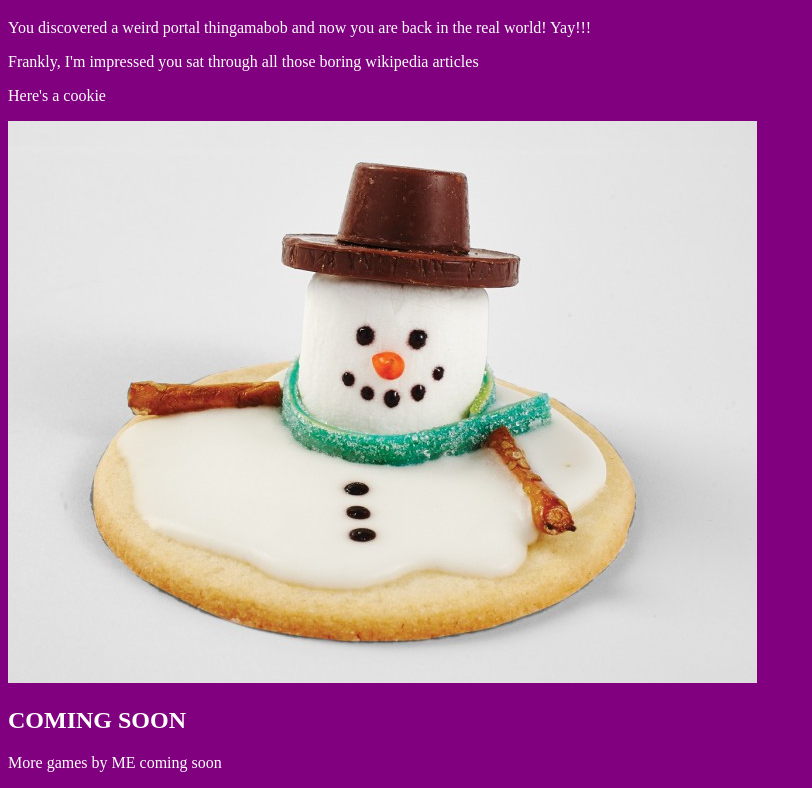
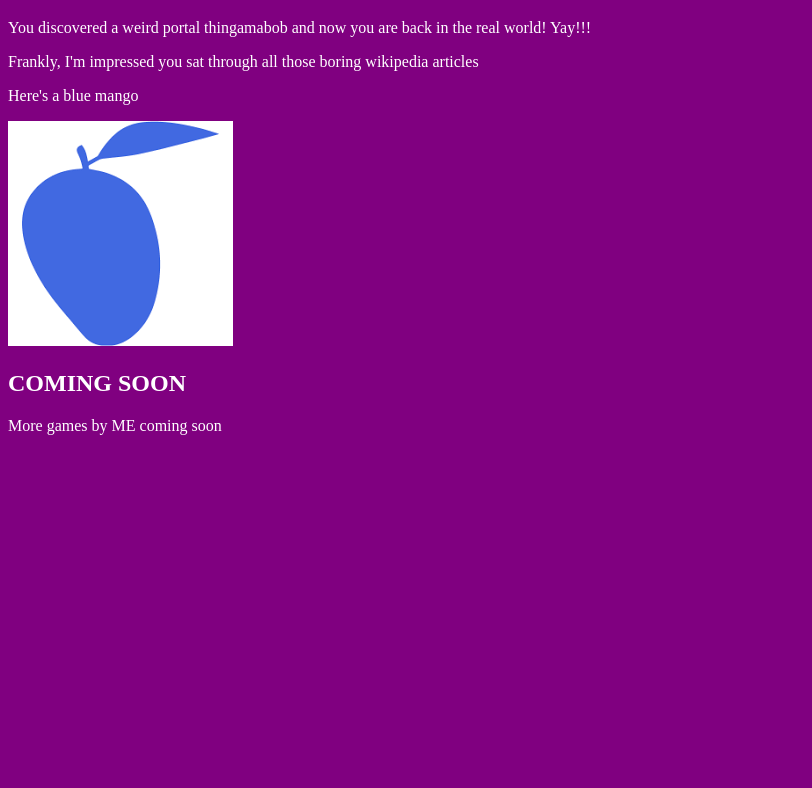
Before and after one commit to MeilingM/Quizzer, a plain HTML site: page RealEnd.html in a window 1280 px wide. Shown: the part 61-849 px from the top of the page, without its empty margins (0-812 px from the left). After the commit the page ends 800 px from the top, so only its background shows below. Drawn offline with Linux system fonts and the light colour scheme.

Commit message:
Update RealEnd.html

```diff
--- a/RealEnd.html
+++ b/RealEnd.html
@@ -7,8 +7,8 @@
 <h1> Yay! You completed the escape for real!</h1>
 <p>You discovered a weird portal thingamabob and now you are back in the real world! Yay!!!</p>
   </p>Frankly, I'm impressed you sat through all those boring wikipedia articles</p>
-  <p>Here's a cookie</p>
-  <img src="melted-snowman-cookie-recipe-1280x960-749x562.jpg">
+  <p>Here's a blue mango</p>
+  <img src="bluemango.png">
   <h2>COMING SOON</h2>
   <p>More games by ME coming soon</p>
 </font>
```
